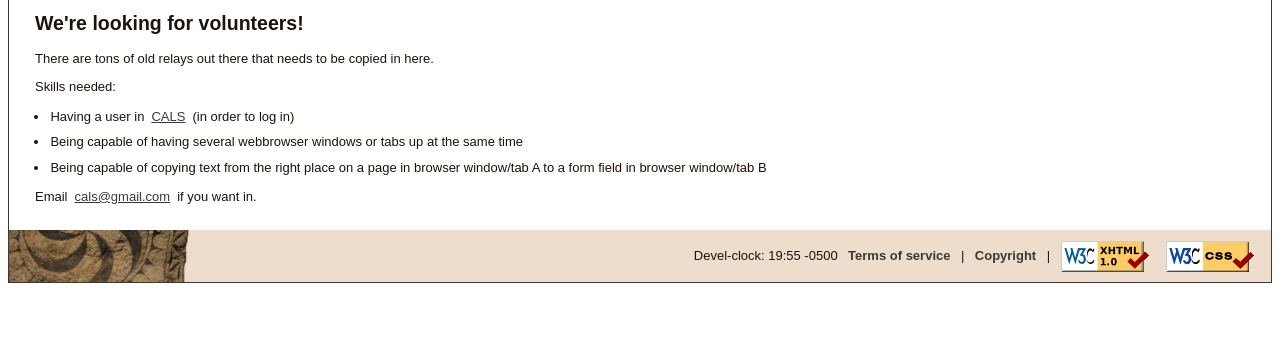
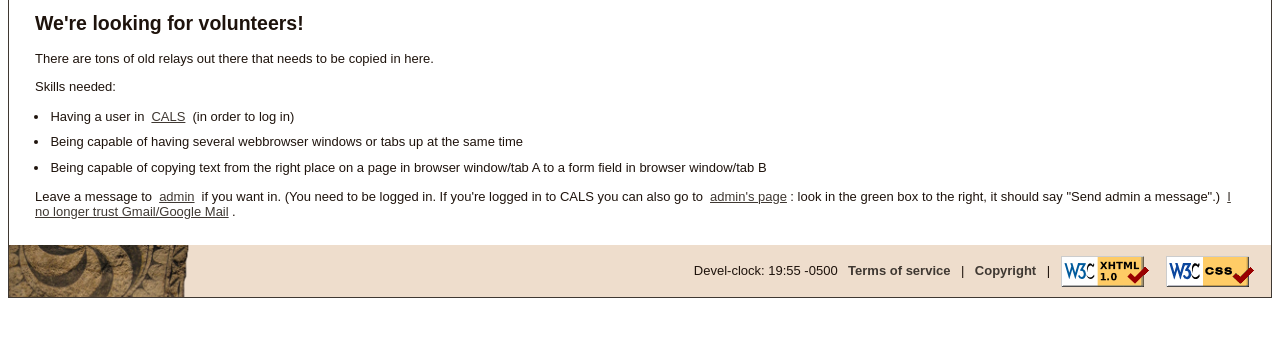
Before and after one commit to kaleissin/RelayMuseum, a Django app: template RelayMuseum/templates/index.html in a window 1280 px wide. Shown: the part 176-513 px from the top of the page. Run offline with Django 3.2, Linux system fonts and the light colour scheme; the template is opened without the code that fills it, so the values that code supplies are empty; parts of the project's set-up code (start-up, migrations or seed data) failed here and were passed over.

Commit message:
Not only was it the wrong email-address, gmail had killed the correct one.

```diff
--- a/RelayMuseum/templates/index.html
+++ b/RelayMuseum/templates/index.html
@@ -15,6 +15,10 @@ browser window/tab A to a form field in browser
 window/tab B</li>
 </ul>
 </p>
-<p>Email <a href="mailto:cals@gmail.com">cals@gmail.com</a> if you want
-in.</p>
+<p>Leave a message to <a href="http://cals.conlang.org/people/1/pm/add">admin</a> if you want
+in. (You need to be logged in. If you're logged in to CALS you can also
+go to <a href="http://cals.conlang.org/people/1/">admin's page</a>: look
+in the green box to the right, it should say "Send admin a message".) <a
+href="http://kaleissin.livejournal.com/1703.html">I no longer trust
+Gmail/Google Mail</a>.</p>
 {% endblock content %}
```
